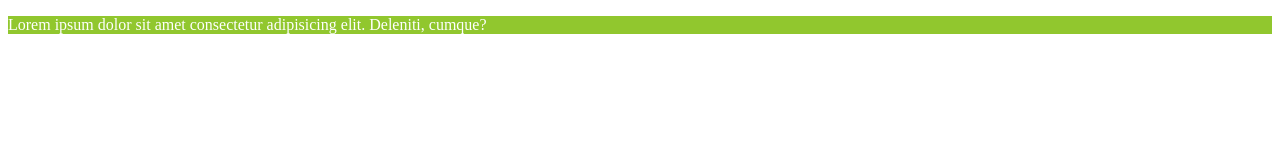
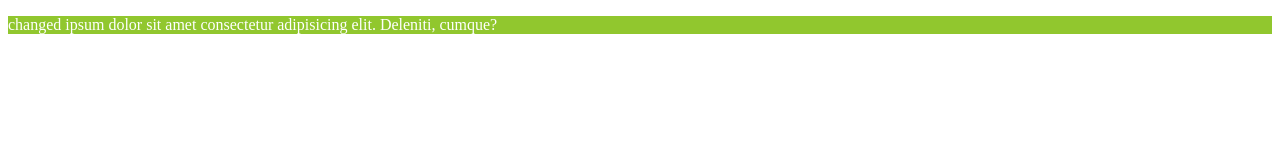
Before and after one commit to mansoorabbas123/test-repo-1711, a plain HTML site: page index.html in a window 1280 px wide. Drawn offline with Linux system fonts and the light colour scheme.

Commit message:
change para in index.html

```diff
--- a/index.html
+++ b/index.html
@@ -36,6 +36,6 @@
     </style>
 </head>
 <body>
-    <p>Lorem ipsum dolor sit amet consectetur adipisicing elit. Deleniti, cumque?</p>
+    <p>changed ipsum dolor sit amet consectetur adipisicing elit. Deleniti, cumque?</p>
 </body>
 </html>
```
